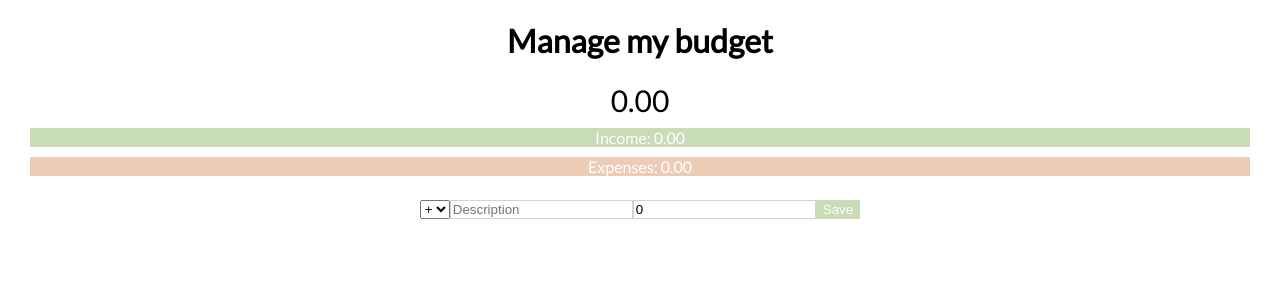
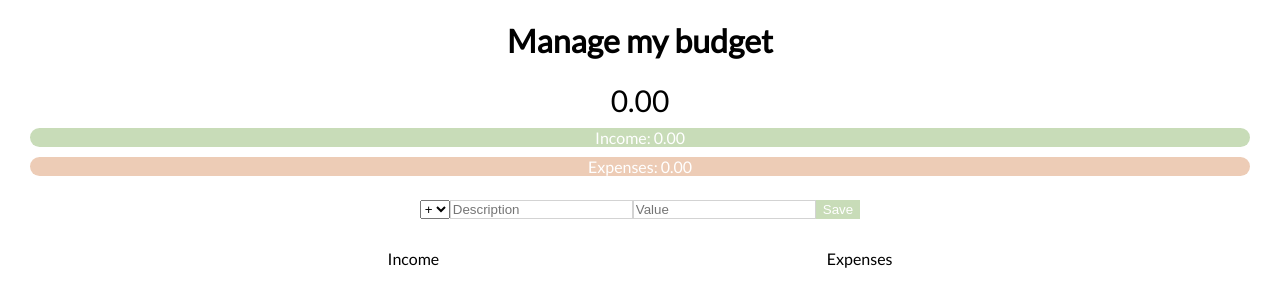
Before and after one commit to bartsarzalski/home-budget, a React (Create React App) app: page / in a window 1280 px wide. Shown: the top 306 px of the page. Built offline with nearby package versions, Linux system fonts and the light colour scheme.

Commit message:
displaying list

```diff
--- a/src/components/Items/Items.js
+++ b/src/components/Items/Items.js
@@ -1,7 +1,9 @@
 import React, { Component } from 'react';
 import { connect } from 'react-redux';
+import uniqid from 'uniqid';
+
+import ItemsOverview from '../ItemsOverview/ItemsOverview';
 import { addIncome, addExpense } from '../../redux/items/items.actions';
-import uniqid from 'uniqid';
 
 import './Items.scss';
 
@@ -13,7 +15,7 @@ class Items extends Component {
             item: {
                 id: '',
                 description: '',
-                value: 0,
+                value: '',
             },
             selectedOption:'income',
         }
@@ -59,14 +61,9 @@ class Items extends Component {
 
         return (
         <div className="group">
-                <div className="add-container">
+                <div className="add__container">
                     <form
                         onSubmit={this.handleSubmit}
-                        onKeyDown={event => {
-                            if (event.key === "Enter") {
-                                this.handleSubmit(event);
-                            }
-                        }}
                     >
                         <select onChange={this.handleChange} defaultValue='income' className="add-type">
                             <option value="income">+</option>
@@ -89,14 +86,18 @@ class Items extends Component {
                             required
                         />
                         <input
-                            className="add-button"
+                            className="add__button"
                             type="submit"
                             value="Save"
+                            onKeyDown={event => {
+                                if (event.key === "Enter") {
+                                    this.handleSubmit(event);
+                                }
+                            }}
                         />
                     </form>
                 </div>
-                <div className="display__container">
-                </div>
+                <ItemsOverview />
         </div>
         );
     }
--- a/src/components/Items/Items.scss
+++ b/src/components/Items/Items.scss
@@ -1,7 +1,5 @@
-.group {
-    display: flex;
 
-    .add-container {
+.add__container {
     margin: 0 auto;
 
     form {
@@ -21,8 +19,7 @@
         color: white;
     }
 
-        .add-button:hover {
+    .add__button:hover {
         cursor: pointer;
     }
 }
-}
--- /dev/null
+++ b/src/components/ItemsOverview/ItemsOverview.js
@@ -0,0 +1,27 @@
+import { connect } from 'react-redux';
+
+import { selectIncome, selectExpenses } from '../../redux/items/items.selectors';
+
+import './ItemsOverview.scss';
+
+const ItemsOverview = ({ income, expenses }) => (
+    <div className="display__container">
+        <div className="display__income">Income
+            <div>{ income.map(item =>
+                <span key={item.id}>{ item.description }</span>) }
+            </div>
+        </div>
+        <div className="display__expenses">Expenses
+            <div>{ expenses.map(item =>
+                <span key={item.id}>{ item.description }</span>) }
+            </div>
+        </div>
+    </div>
+);
+
+const mapStateToProps = state => ({
+    income: selectIncome(state),
+    expenses: selectExpenses(state),
+});
+
+export default connect(mapStateToProps)(ItemsOverview);
--- /dev/null
+++ b/src/components/ItemsOverview/ItemsOverview.scss
@@ -0,0 +1,8 @@
+.display__container {
+    display: flex;
+    justify-content: space-evenly;
+
+    div {
+        margin: 20px;
+    }
+}
--- a/src/pages/homepage/HomePage.scss
+++ b/src/pages/homepage/HomePage.scss
@@ -13,6 +13,7 @@
         .expenses {
             margin: 10px;
             color: white;
+            border-radius: 25px;
         }
 
         .income {
```
Lines whose indentation alone changed are shown as unchanged.
